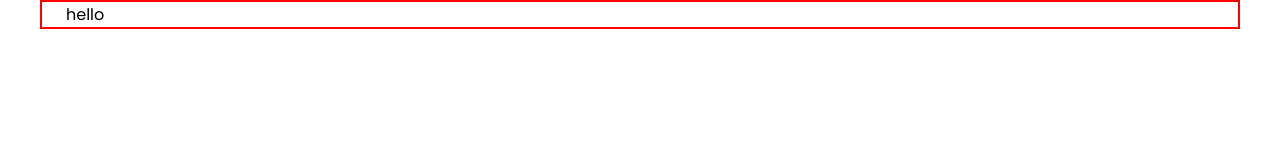
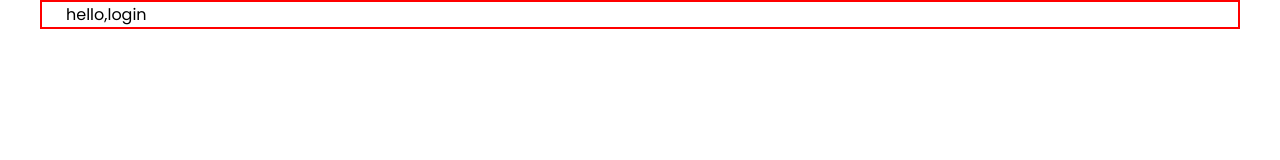
Before and after one commit to devops-89/admin-page1, a React (Vite) app: page /login in a window 1280 px wide. Shown: the top 160 px of the page. Built offline with nearby package versions, Linux system fonts and the light colour scheme.

Commit message:
initial commit

```diff
--- a/src/pages/Login.jsx
+++ b/src/pages/Login.jsx
@@ -5,7 +5,7 @@ const Login = () => {
     return (
         <>
             <Container maxWidth="lg" sx={{ 'border': '2px solid red' }}>
-            hello
+            hello,login
             </Container>
         </>
     )
```
